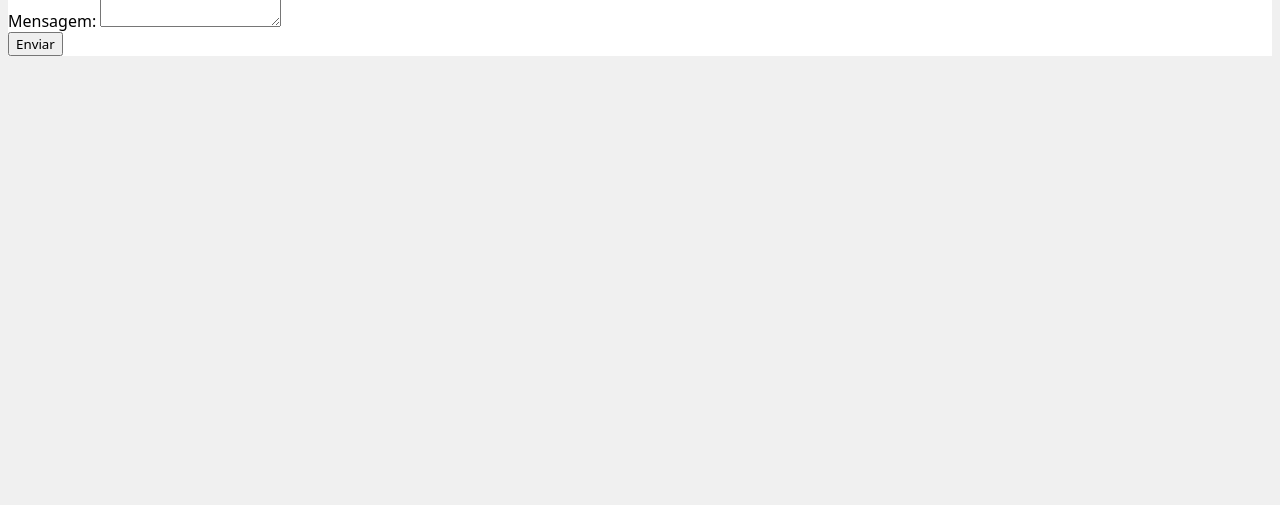
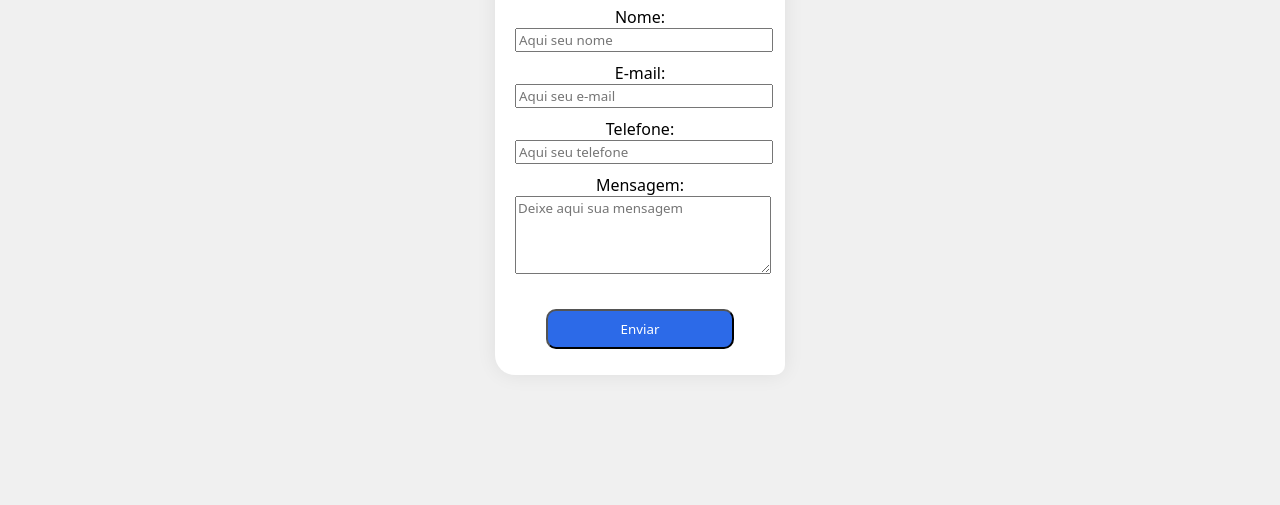
Before and after one commit to Miguelsantossoares/Formulario-em-HTML, a plain HTML site: page index.html in a window 1280 px wide. Shown: the part 295-800 px from the top of the page. Drawn offline with Linux system fonts and the light colour scheme.

Commit message:
Adição de CSS e aprimoramento no HTML

```diff
--- /dev/null
+++ b/CSS/media-query.css
@@ -0,0 +1 @@
+@charset "UTF-6";
--- a/CSS/style.css
+++ b/CSS/style.css
@@ -12,9 +12,49 @@
 }
 
 body {
+    display: flex;
+    flex-direction: column;
+    justify-content: center;
+    align-items: center;
+    height: 100vh;
+    margin: 0;
     background-color: #f0f0f0;
 }
 
+
 form {
+    max-width: 250px;
+    max-height: 500px;
+    text-align: center;
     background-color: white;
+    padding: 20px;
+
+    border-radius: 0px 20px 10px 20px;
+    box-shadow: 0px 0px 20px rgba(0, 0, 0, 0.075);
 }
+
+button {
+    background-color: #2c6ae8;
+    margin-bottom: 10px;
+    margin-top: 20px;
+    color: white;
+    width: 75%;
+    height: 40px;
+    border-radius: 10px;
+}
+
+button:hover {
+    background-color: #4e89ff;
+}
+
+
+div {
+    margin: 10px 0px;
+}
+
+input {
+    width: 100%;
+}
+textarea {
+    width: 100%;
+}
--- a/index.html
+++ b/index.html
@@ -3,30 +3,31 @@
 <head>
     <meta charset="UTF-8">
     <meta name="viewport" content="width=device-width, initial-scale=1.0">
-    <title>Formulário de Contato</title>
-    <link rel="stylesheet" href="/CSS/style.css">
+    <title>Fale conosco</title>
+    <link rel="stylesheet" href="CSS/style.css">
 </head>
 <body>
-    <h1>Formulário de Contato</h1>
+
     <form action="processar_formulario.php" method="POST" enctype="multipart/form-data">
         <div class="logo">
             <img src="imagens/LOGOTIPO-ENIUM.png" alt="Logo da Empresa">
         </div>
+        <h1>Fale conosco</h1>
         <div>
             <label for="nome">Nome:</label>
-            <input type="text" id="nome" name="nome" required>
+            <input type="text" id="nome" name="nome" required placeholder="Aqui seu nome">
         </div>
         <div>
             <label for="email">E-mail:</label>
-            <input type="email" id="email" name="email" required>
+            <input type="email" id="email" name="email" required placeholder="Aqui seu e-mail">
         </div>
         <div>
             <label for="telefone">Telefone:</label>
-            <input type="tel" id="telefone" name="telefone" required minlength="6" maxlength="14">
+            <input type="tel" id="telefone" name="telefone" required minlength="6" maxlength="14" placeholder="Aqui seu telefone">
         </div>
         <div>
             <label for="mensagem">Mensagem:</label>
-            <textarea id="mensagem" name="mensagem" rows="4" required></textarea>
+            <textarea id="mensagem" name="mensagem" rows="4" required placeholder="Deixe aqui sua mensagem"></textarea>
         </div>
         <div>
             <button type="submit">Enviar</button>
```
Also changed, not shown: imagens/LOGOTIPO-ENIUM.png, 1 other file.
